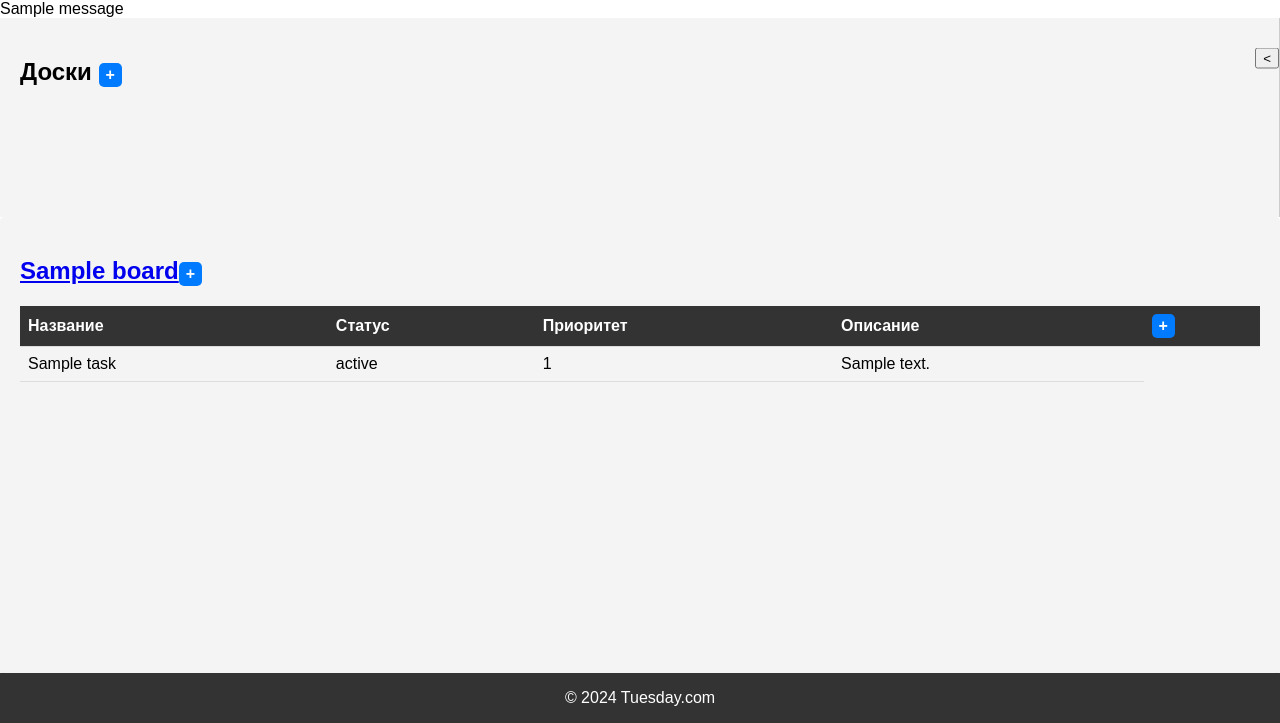
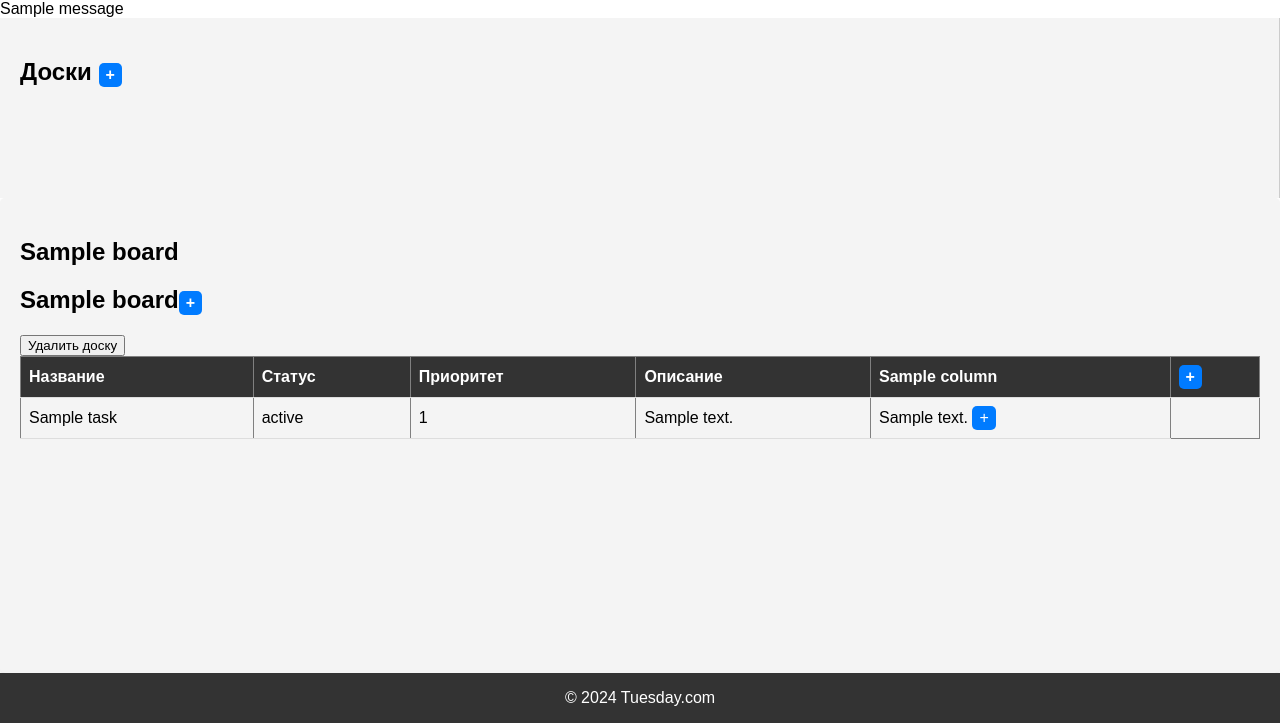
Before and after one commit to jhonimnemonik/Tuesday, a Flask app: a page that uses src/templates/base/base.html in a window 1280 px wide. Shown: the part 77-800 px from the top of the page. Run offline with Flask 3, Linux system fonts and the light colour scheme; the visitor is signed in with stand-in values (Sample User, id 1); tables that the repository leaves empty hold one stand-in row (values such as "Sample post"); one stand-in notice (Sample message) is shown.

Commit message:
add create column, task, content, boards. Fix logic in views

```diff
--- a/src/templates/base/base.html
+++ b/src/templates/base/base.html
@@ -11,9 +11,6 @@
 <header {% block bluecolor %}{% endblock %}>
   <div class="header-container">
     <h1><a href="{{ url_for('home_routes.home') }}" data-menu-link="{{ url_for('home_routes.home') }}">Tuesday.com</a></h1>
-    {% if username: %}
-    <h4 id="active">Приветствуем {{username}}!</h4>
-    {% endif %}
     <button class="menu-toggle">Меню</button>
     {% include 'base/navigation.html' %}
   </div>
--- a/src/templates/base/navigation.html
+++ b/src/templates/base/navigation.html
@@ -8,7 +8,7 @@
                 {% endfor -%}
 
                 <li><a href="{{ url_for('home_routes.logout') }}" data-menu-link="{{ url_for('home_routes.logout') }}">Выход</a></li>
-            {%- if user.boards == None %}
+            {%- if username.boards == None %}
                 {%- for m in menu %}
                     {%- if m.page != 'boards' %}
                         <li><a {% if page == m.page %}id='active'{% endif %} href="{{m.url}}" data-menu-link="{{ m.url }}">{{m.name}}</a></li>
--- a/src/templates/boards/column_create.html
+++ b/src/templates/boards/column_create.html
@@ -1,14 +1,16 @@
 {% extends 'base/base.html' %}
 
-{% block title %}Создание доски{% endblock %}
+{% block title %}Создание столбца{% endblock %}
 
 {% block content %}
 <div class="center-content">
   <div class="contact-form">
   <h2>Создание нового столбца</h2>
-    <form action="{{ url_for('todo_routes.add_column') }}" method="POST">
+    <form action="{{ url_for('todo_routes.add_column', board_id=board_id, username=username) }}" method="POST">
         <label for="column_name">Column Name:</label><br>
         <input type="text" id="column_name" name="column_name"><br>
+<!--        <label for="column_name">board_id:</label><br>-->
+<!--        <input type="text" id="board_id" name="board_id"><br>-->
         <button type="submit">Add Column</button>
     </form>
 </div>
--- a/src/templates/user/profile.html
+++ b/src/templates/user/profile.html
@@ -38,7 +38,8 @@
 
     </div>
     <div class="profile">
-      <h2>Список досок<a class="custom-link add-task-link" title="Добавить новую доску" href="{{ url_for('todo_routes.create_board') }}"> + </a></h2>
+      <h2>Список досок<a class="custom-link add-task-link" title="Добавить новую доску" href="{{ url_for('todo_routes.create_board', username=username) }}"> + </a>
+</h2>
       {% for board in user.boards %}
         <div>
           <h3><a href="/profile/{{username}}/projects/{{ board.id }}">{{ board.name }}</a></h3>
--- a/src/templates/user/projects.html
+++ b/src/templates/user/projects.html
@@ -7,15 +7,12 @@
 {% with messages = get_flashed_messages(with_categories=true) %}
     {% if messages %}
         {% for category, message in messages %}
-        <div class="alert alert-{{ category }}">
-          {{ message }}
-        </div>
+            <div class="alert alert-{{ category }}">{{ message }}</div>
         {% endfor %}
     {% endif %}
 {% endwith %}
 <aside id="sidebar">
-    <h2>Доски <a class="custom-link add-task-link" title="Добавить новую доску" href="{{ url_for('todo_routes.create_board') }}"> + </a></h2>
-    <button id="toggleSidebar"><</button>
+    <h2>Доски <a class="custom-link add-task-link" title="Добавить новую доску" href="{{ url_for('todo_routes.create_board', board_id=board.id, username=username) }}">+</a></h2>
     <ul>
         {% for board in boards %}
             <li><a href="/profile/{{username}}/projects/{{ board.id }}">{{ board.name }}</a></li>
@@ -23,20 +20,23 @@
     </ul>
 </aside>
 <div class="board">
+    {% if board %}
         <div class="column">
-      <h2><a onclick="toggleTable('plan1')" href="#">{{ board.name }}</a><a class="custom-link add-task-link" title="Добавить задачу" href="{{ url_for('todo_routes.create_task') }}"> + </a></h2>
-
-        <table id="plan1">
+            <h2>{{ board.name }}<h2>{{ board.name }}<a class="custom-link add-task-link" title="Добавить задачу" href="{{ url_for('todo_routes.create_task', board_id=board.id, username=username) }}"> + </a></h2></h2>
+            <form method="POST" action="{{ url_for('todo_routes.delete_board', username=username, board_id=board.id) }}">
+                <button type="submit">Удалить доску</button>
+            </form>
+            <table border="1">
                 <thead>
                     <tr>
                         <th>Название</th>
                         <th>Статус</th>
                         <th>Приоритет</th>
                         <th>Описание</th>
-                    {% for column in columns %}
+                        {% for column in board.columns %}
                             <th>{{ column.name }}</th>
                         {% endfor %}
-                    <th><a class="custom-link add-task-link" title="Добавить столбец" href="{{ url_for('todo_routes.add_column') }}"> + </a></th>
+                        <th><a class="custom-link add-task-link" title="Добавить столбец" href="{{ url_for('todo_routes.add_column', board_id=board.id, username=username) }}"> + </a></th>
                     </tr>
                 </thead>
                 <tbody>
@@ -46,13 +46,18 @@
                             <td>{{ task.status }}</td>
                             <td>{{ task.priority }}</td>
                             <td>{{ task.description }}</td>
-                        {% for column in columns %}
+                            {% for column in board.columns %}
                                 <td>
+                                    {% set found = false %}
                                     {% for content in task.contents %}
                                         {% if content.column_id == column.id %}
                                             {{ content.content }}
+                                            {% set found = true %}
                                         {% endif %}
                                     {% endfor %}
+                                    {% if not found %}
+                                        <a class="custom-link add-task-link" title="Добавить значение." href="{{ url_for('todo_routes.add_content', board_id=board.id, task_id=task.id, column_id=column.id, username=username) }}">+</a>
+                                    {% endif %}
                                 </td>
                             {% endfor %}
                         </tr>
@@ -60,5 +65,8 @@
                 </tbody>
             </table>
         </div>
+    {% else %}
+        <p>Доска не найдена или у вас нет задач на этой доске.</p>
+    {% endif %}
 </div>
 {% endblock %}
--- a/src/views/__init__.py
+++ b/src/views/__init__.py
@@ -1,11 +1,8 @@
-from flask import render_template
+from flask import render_template, request, flash, abort, session
 from __main__ import app, db
+from functools import wraps
 
-# from home_views import home_routes
-# from about_views import about_routes
-# from todo_views import todo_routes
-# from user_views import user_routes
-
+from models.models import User
 
 app = app
 db = db
@@ -29,4 +26,31 @@ def handle_401(err):
 
 @app.errorhandler(404)
 def page_not_found(error):
-    return render_template("error/page404.html", menu=menu, user=None), 404
+    # return render_template("error/page404.html", menu=menu, user=None), 404
+    return render_template("error/page404.html", menu=menu, username=session.get("userLogged")), 404
+
+def login_required(f):
+    @wraps(f)
+    def decorated_function(*args, **kwargs):
+        if "userLogged" not in session:
+            flash("Вы не авторизованы.", "error")
+            return abort(401)
+        return f(*args, **kwargs)
+    return decorated_function
+
+def check_request_method(*methods):
+    def decorator(f):
+        @wraps(f)
+        def decorated_function(*args, **kwargs):
+            if request.method not in methods:
+                flash("Недопустимый метод запроса.", "error")
+                return abort(405)
+            return f(*args, **kwargs)
+        return decorated_function
+    return decorator
+
+def chk_user():
+    username = session["userLogged"]
+    user = User.query.filter_by(username=username).first()
+    user_id = user.id
+    return user_id, username
--- a/src/views/todo_views.py
+++ b/src/views/todo_views.py
@@ -1,106 +1,177 @@
+from sqlite3 import IntegrityError
 from flask import render_template, request, redirect, url_for, flash, session, abort, jsonify, Blueprint
 from flask_login import current_user
-from forms.forms import CreateBoardForm, TaskForm
-from models.models import User, Column, Task, Board, ChatMessage
-from views import db, menu
+from sqlalchemy import insert
+from forms.forms import BoardForm, TaskForm, ColumnForm, ContentForm
+from models.models import User, Column, Task, Board, ChatMessage, ColumnContent
+from views import db, menu, login_required, check_request_method, chk_user
 
 todo_routes = Blueprint("todo_routes", __name__)
 
 
-@todo_routes.route("/create-board", methods=["GET", "POST"])
-def create_board():
-    form = CreateBoardForm()
-    if form.validate_on_submit():
-        username = session["userLogged"]
-        user = User.query.filter_by(username=username).first()
-        if form.name.data:
-            new_board = Board(name=form.name.data, user_id=user.id)
+@todo_routes.route("/profile/<username>/projects/create-board", methods=["GET", "POST"])
+@login_required
+@check_request_method("GET", "POST")
+def create_board(username):
+    form = BoardForm()
+    if request.method == "POST":
+        if form.validate_on_submit():
+            user = User.query.filter_by(username=username).first()
+            new_board = Board(name=form.name.data or None, user_id=user.id)
+            db.session.add(new_board)
+            db.session.commit()
+            flash("Доска успешно создана!", "success")
+            return redirect(url_for("todo_routes.board_get", username=username, board_id=new_board.id))
         else:
-            new_board = Board(user_id=user.id)
-        db.session.add(new_board)
-        db.session.commit()
-        board_id = Board.query.filter_by(name=form.name.data).first()
-        flash("Доска успешно создана!", "success")
-        return redirect(url_for("todo_routes.board_get", username=username, board_id=board_id.id))
-    return render_template(
-        "boards/create_board.html", menu=menu, page="create_board", form=form, user=session["userLogged"]
-    )
+            flash("Пустое поле!", "error")
+            return render_template("boards/create_board.html", menu=menu, page="create_board", form=form, username=username)
+    return render_template("boards/create_board.html", menu=menu, page="create_board", form=form, username=username)
 
 
-@todo_routes.route("/profile/<username>/projects/<int:board_id>", methods=["GET", "POST"])
-def board_get(username, board_id):
-    if "userLogged" not in session or session["userLogged"] != username:
-        return abort(401)
-    if board_id is None:
-        return redirect(url_for("todo_routes.create_board", username=username)), 301
-    if board_id:
-        board = Board.query.get(board_id)
-    return render_template("user/projects.html", menu=menu, page="board", board=board, user=username)
+
+@todo_routes.route("/profile/<username>/projects/<int:board_id>/delete", methods=["POST"])
+@login_required
+def delete_board(username, board_id):
+    board = Board.query.get(board_id)
+    if not board:
+        flash("Доска не найдена.", "error")
+        return redirect(url_for("todo_routes.board"))
+    db.session.delete(board)
+    db.session.commit()
+    flash("Доска успешно удалена.", "success")
+    return redirect(url_for("user_routes.profile", username=username))
 
 
+@todo_routes.route("/profile/<username>/projects/<int:board_id>", methods=["GET"])
+@login_required
+def board_get(username, board_id):
+    user = User.query.filter_by(username=username).first()
+    board = Board.query.filter_by(id=board_id, user_id=user.id).first()
+    if not board:
+        flash("Доска не найдена.", "error")
+        return redirect(url_for("user_routes.profile")), 301
+    return render_template("user/projects.html", menu=menu, page="board", board=board, username=username)
+# @todo_routes.route("/profile/<username>/projects/<int:board_id>", methods=["GET"])
+# @login_required
+# def board_get(username, board_id):
+#     user_id, _ = chk_user()
+#     if not username:
+#         flash("Пользователь не найден.", "error")
+#         return redirect(url_for("home_routes.home")), 301
+#     # boards = Board.query.filter_by(username=username).all()
+#     boards = Board.query.filter_by(user_id=user_id).all()
+#     return render_template("user/projects.html", menu=menu, page="board", board=board, username=username)
+
+#     board = Board.query.get(board_id)
+#     return render_template("user/projects.html", menu=menu, page="board", board=board, username=username)
+# def projects(username):
+#     # Получите список досок из базы данных или любого другого источника данных
+#     boards = Board.query.filter_by(username=username).all()
+#     return render_template("user/projects.html", boards=boards, username=username)
+
+# @todo_routes.route("/profile/<username>/projects/", methods=["GET"])
+# def board(username):
+
+#     else:
+#         username = session["userLogged"]
+#         user = User.query.filter_by(username=username).first()
+#         if not user:
+#             flash("Пользователь не найден.", "error")
+#             return redirect(url_for("home_routes.home")), 301
+#         if not user.boards:
+#             return redirect(url_for("todo_routes.create_board"))
+#         if user:
+#             boards = Board.query.filter_by(user_id=user.id).all()
+#             if boards:
+#                 for board in boards:
+#                     board_id = board.id
+#                 return redirect(url_for("todo_routes.board_get", username=username, board_id=board_id, page='board'))
+#             else:
+#                 return redirect(url_for("todo_routes.board_create", username=username, board_id=board_id, page='board'))
+
 @todo_routes.route("/profile/projects/", methods=["GET"])
+@login_required
 def board():
-    if "userLogged" not in session:
-        flash("Вы не авторизованы.", "error")
-        return redirect(url_for("home_routes.home")), 301
-    if session["userLogged"]:
-        username = session["userLogged"]
-        user = User.query.filter_by(username=username).first()
+    username = session["userLogged"]
+    user = User.query.filter_by(username=username).first()
     if not user:
         flash("Пользователь не найден.", "error")
-        return redirect(url_for("home_routes.home")), 301
+        return redirect(url_for("home_routes.home"))
     if not user.boards:
         return redirect(url_for("todo_routes.create_board"))
-    if user:
-        boards = Board.query.all()
-        if boards:
-            for board in boards:
-                board_id = board.id
-        return redirect(url_for("todo_routes.board_get", username=username, board_id=board_id, page='board'))
+    first_board_id = user.boards[0].id
+    return redirect(url_for("todo_routes.board_get", username=username, board_id=first_board_id))
 
 
-@todo_routes.route("/create_task", methods=["GET", "POST"])
-def create_task():
-    if "userLogged" not in session:
-        flash("Вы не авторизованы.", "error")
-        return redirect(url_for("home_routes.home")), 301
-    if "userLogged" in session:
-        form = TaskForm()
+@todo_routes.route("/profile/<username>/projects/<int:board_id>/create-task", methods=["GET", "POST"])
+@login_required
+def create_task(username, board_id):
+    form = TaskForm()
+
+    if request.method == "POST":
+        form.board_id.data = board_id
+        print(form.validate_on_submit())
         if form.validate_on_submit():
+            print(board_id)
             new_task = Task(
                 name=form.name.data,
                 status=form.status.data,
                 priority=form.priority.data,
                 description=form.description.data,
-                board_id=form.board_id.data,
+                board_id=board_id
             )
             db.session.add(new_task)
             db.session.commit()
-            return redirect(url_for("todo_routes.board"))
-    return render_template("boards/new_task.html", form=form, user=session["userLogged"])
+            return redirect(url_for("todo_routes.board_get", username=username, board_id=board_id))
+        else:
+            flash("Не добавлено.", "error")
+            return render_template("boards/new_task.html", form=form, username=username, board_id=board_id)
+    return render_template("boards/new_task.html",menu=menu, form=form, username=username, board_id=board_id)
 
 
-@todo_routes.route("/add_column", methods=["GET", "POST"])
-def add_column():
-    if "userLogged" not in session:
-        flash("Вы не авторизованы.", "error")
-        return redirect(url_for("home_routes.home")), 301
-    if "userLogged" in session:
-        if request.method == "GET":
-            return render_template("boards/column_create.html", menu=menu, page="home", user=None)
-        if request.method == "POST":
-            print("1")
-            column_name = request.form.get("column_name")
-            if column_name:
-                print("2")
-                new_column = Column(name=column_name)
-                db.session.add(new_column)
+@todo_routes.route("/profile/<username>/projects/<int:board_id>/add_column", methods=["GET", "POST"])
+@login_required
+def add_column(username, board_id):
+    if request.method == "GET":
+        return render_template("boards/column_create.html", menu=menu, page="home", username=username, board_id=board_id)
+    if request.method == "POST":
+        column_name = request.form.get("column_name")
+        try:
+            stmt = insert(Column).values(name=column_name, board_id=board_id)
+            db.session.execute(stmt)
+            db.session.commit()
+            return redirect(url_for("todo_routes.board"))
+        except IntegrityError as e:
+            db.session.rollback()
+            flash(f"An error occurred: {e}")
+            return abort(500)
+    else:
+        flash("Method not allowed")
+        return abort(405)
+
+
+@todo_routes.route("/profile/<username>/projects/<int:board_id>/add_content/<int:task_id>/<int:column_id>",
+                   methods=["GET", "POST"])
+@login_required
+def add_content(board_id, task_id, column_id, username):
+    form = ContentForm()
+    if request.method == "GET":
+        return render_template("boards/add_column_content.html", menu=menu, page="home", username=username, board_id=board_id, form=form)
+    if request.method == "POST":
+
+        if form.validate_on_submit():
+            content = form.content.data
+            try:
+                new_content = ColumnContent(content=content, task_id=task_id, column_id=column_id)
+                db.session.add(new_content)
                 db.session.commit()
-                return redirect(url_for("user_routes.board"))
-            else:
-                return "Name of column is missing", 400
-    else:
-        return "Method not allowed", 405
+                flash("Контент успешно добавлен!", "success")
+                return redirect(url_for("todo_routes.board_get", username=session["userLogged"], board_id=board_id))
+            except Exception as e:
+                flash(f"Ошибка при добавлении контента: {str(e)}", "error")
+                return redirect(url_for("todo_routes.board_get", username=session["userLogged"], board_id=board_id))
+
+    return render_template("boards/add_column_content.html", form=form, username=session["userLogged"], menu=menu)
 
 
 @todo_routes.route("/task/<int:task_id>/messages", methods=["GET"])
```
Also changed, not shown: src/forms/forms.py (+9 -6 lines), src/models/models.py (+6 -6 lines), src/templates/boards/add_column_content.html (added, +24 -0 lines), src/templates/boards/new_task.html (+13 -6 lines), src/views/user_views.py (+20 -8 lines). Lines whose indentation alone changed are shown as unchanged.
